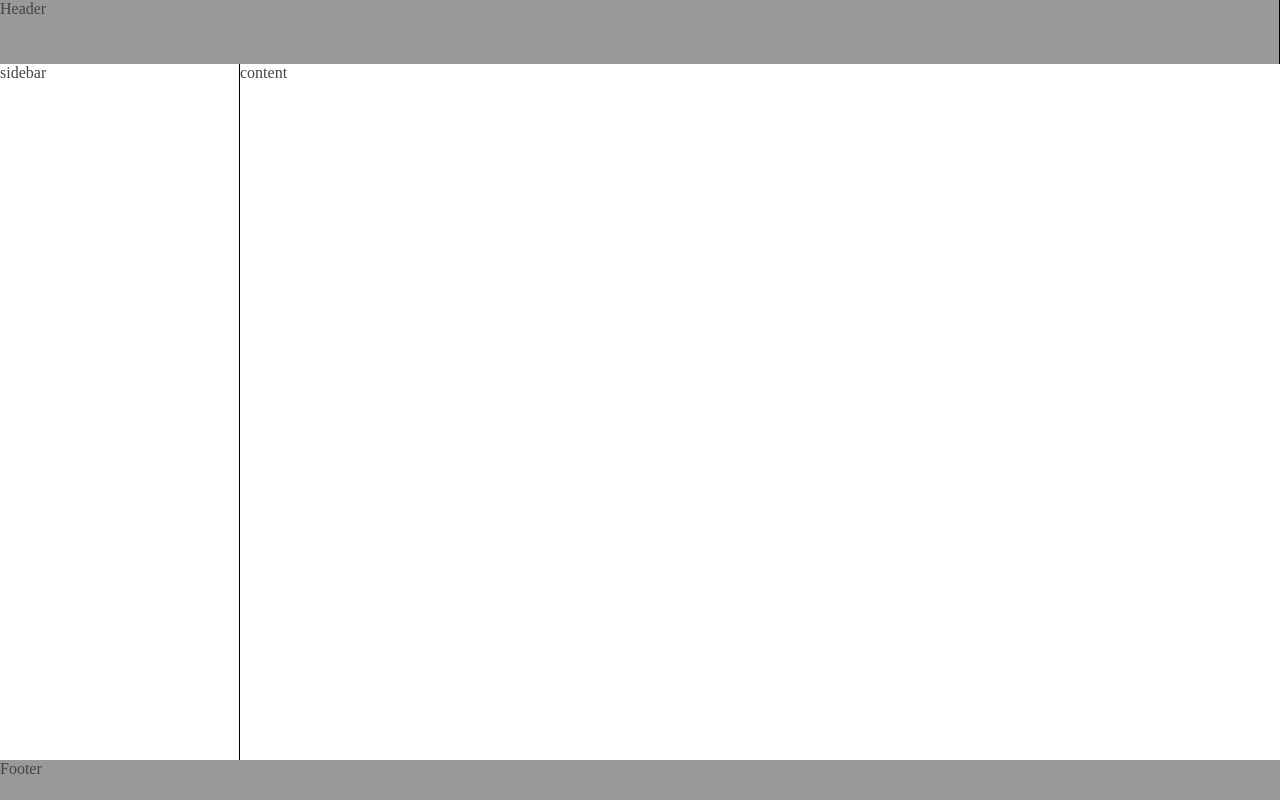
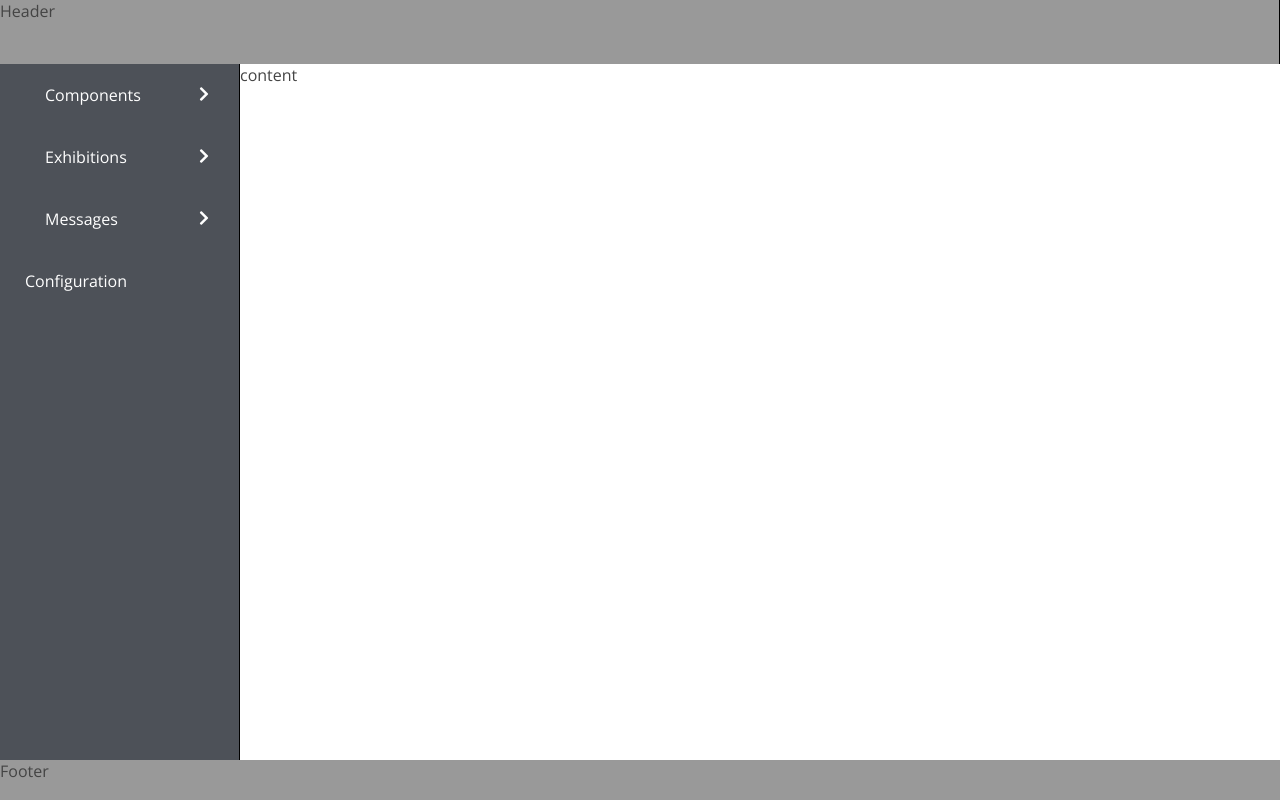
Before and after one commit to DevManish-07/ReactComponents, a React (Create React App) app: page / in a window 1280 px wide. Built offline with nearby package versions, Linux system fonts and the light colour scheme.

Commit message:
Added sidebar render logic

```diff
--- a/public/index.html
+++ b/public/index.html
@@ -1,10 +1,17 @@
 <!DOCTYPE html>
 <html lang="en">
-
   <head>
     <meta charset="utf-8" />
     <meta name="viewport" content="width=device-width, initial-scale=1" />
-  <meta name="description" content="Web site created using create-react-app" />
+    <link href="https://fonts.googleapis.com/css2?family=Open+Sans:wght@300&display=swap" rel="stylesheet">
+    <meta
+      name="description"
+      content="Web site created using create-react-app"
+    />
+    <link
+      rel="stylesheet"
+      href="https://cdnjs.cloudflare.com/ajax/libs/font-awesome/5.15.3/css/all.min.css"
+    />
     <title>React App</title>
   </head>
 
@@ -12,5 +19,4 @@
     <noscript>You need to enable JavaScript to run this app.</noscript>
     <div id="root"></div>
   </body>
-
 </html>
--- a/src/App.css
+++ b/src/App.css
@@ -7,12 +7,15 @@
 body {
   margin: 0;
   padding: 0;
+  box-sizing: border-box;
+  font-family: "Open Sans", sans-serif;
 }
 
 .sidebar {
   grid-area: sidebar;
   height: var(--main-content-height);
   border-right: 1px solid black;
+  background-color: #4d5158;
 }
 
 .content {
--- a/src/App.js
+++ b/src/App.js
@@ -5,15 +5,15 @@ import { Footer } from "./pagecomponents/footer/footer";
 
 function App() {
   return (
-    <div class="wrapper">
-      <div class="header">
+    <div className="wrapper">
+      <div className="header">
         <Header />
       </div>
-      <div class="sidebar">
+      <div className="sidebar">
         <Sidebar />
       </div>
-      <div class="content">content</div>
-      <div class="footer">
+      <div className="content">content</div>
+      <div className="footer">
         <Footer />
       </div>
     </div>
--- a/src/pagecomponents/sidebar/side_bar.css
+++ b/src/pagecomponents/sidebar/side_bar.css
@@ -1 +1,77 @@
-/* TODO: Add styles for sidebar */
+.nav-section-title {
+  background-color: aliceblue;
+  padding: 10px;
+  font-size: 20px;
+}
+
+ul.sidebar-menu {
+  margin: 0;
+  padding: 0;
+  max-width: 400px;
+  list-style: none;
+  list-style-type: none;
+}
+
+.sidebar-menu li a span {
+  margin-right: 20px;
+  color: #fff;
+}
+
+.sidebar-menu li a {
+  background-color: #4d5158;
+  padding: 20px 25px;
+  display: block;
+  text-decoration: none;
+  color: #fff;
+}
+
+.sidebar-menu li a:hover {
+  background-color: #52565d;
+  display: block;
+  text-decoration: none;
+  color: #fff;
+}
+
+.have-children ~ ul {
+  padding: 0px;
+  max-width: 500px;
+}
+
+.have-children ~ ul li a {
+  background-color: #3c3636;
+  padding-left: 62px;
+}
+
+.have-children ~ ul li:hover {
+  color: #fff;
+  background-color: #52565d;
+}
+
+.have-children,
+li {
+  position: relative;
+}
+
+.have-children span::after {
+  position: absolute;
+  right: 30px;
+  content: "\f054";
+  color: #fff;
+  bottom: 24px;
+  transition: all 0.25s ease-out;
+}
+
+.active.have-children span::after {
+  transform: rotate(90deg);
+}
+
+.have-children ~ .sidebar-subnav {
+  max-height: 0;
+  transition: all 0.45s ease;
+  opacity: 0;
+}
+
+.active.have-children ~ .sidebar-subnav {
+  max-height: 500px;
+  opacity: 1;
+}
--- a/src/pagecomponents/sidebar/side_bar.js
+++ b/src/pagecomponents/sidebar/side_bar.js
@@ -1,3 +1,60 @@
+import "./side_bar.css";
+
+const SIDEBAR_CONTENT = [
+  {
+    name: "Components",
+    sublist: ["Add Exhibition", "View Exhibitions"],
+  },
+  {
+    name: "Exhibitions",
+    sublist: ["Add Exhibition", "View Exhibitions"],
+  },
+  {
+    name: "Messages",
+    sublist: ["Add Messages", "View Messages"],
+  },
+  {
+    name: "Configuration",
+  },
+];
+
 export const Sidebar = () => {
-  return <div>sidebar</div>;
+  function handleClick(e) {
+    const targetElClass = e.currentTarget.classList;
+    if (!targetElClass.contains("active")) {
+      targetElClass.add("active");
+    } else {
+      targetElClass.remove("active");
+    }
+  }
+
+  return (
+    <ul className="sidebar-menu">
+      {SIDEBAR_CONTENT.map((item) => {
+        if (!!item.sublist) {
+          return (
+            <li>
+              <a href="#" className="have-children" onClick={handleClick}>
+                <span class="fa"></span>
+                {item.name}
+              </a>
+              <ul className="sidebar-subnav">
+                {item.sublist.map((item_) => (
+                  <li>
+                    <a href="#">{item_}</a>
+                  </li>
+                ))}
+              </ul>
+            </li>
+          );
+        } else {
+          return (
+            <li key={item.name + Math.random()}>
+              <a href="#">{item.name}</a>
+            </li>
+          );
+        }
+      })}
+    </ul>
+  );
 };
```
Lines whose indentation alone changed are shown as unchanged.
